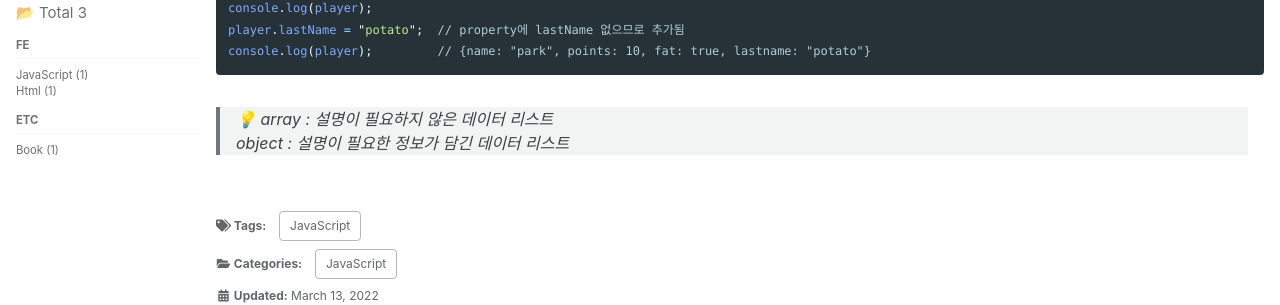
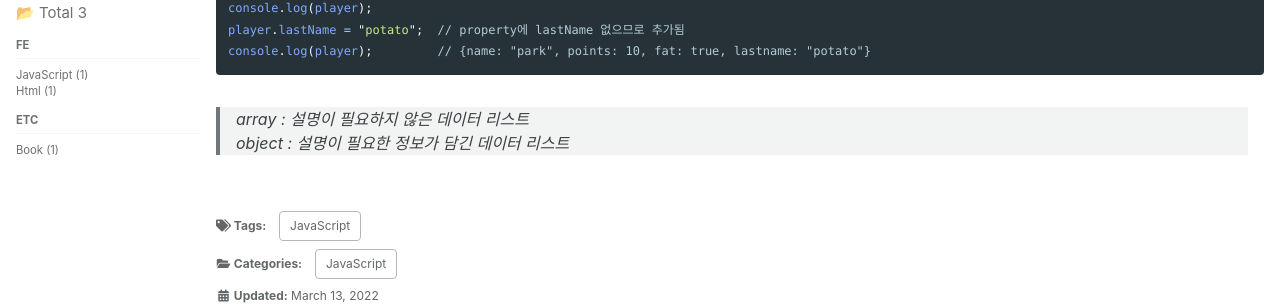
Before and after one commit to pkwesst/pkwesst.github.io, a Jekyll site: the page built from _posts/2022-03-13-test-1.md, in a window 1280 px wide and 900 px high, scrolled down 2597 px. Shown: the part 151-456 px from the top of the window. Built offline with Jekyll 4.4.1, drawn with Linux system fonts in a browser that asks for light colours; cached includes are drawn as plain includes; comment, search, counter and statistics services are not loaded.

````diff
--- a/_posts/2022-03-13-test-1.md
+++ b/_posts/2022-03-13-test-1.md
@@ -113,5 +113,5 @@ player.lastName = "potato";  // property에 lastName 없으므로 추가됨
 console.log(player);         // {name: "park", points: 10, fat: true, lastname: "potato"}
 ```
 
->💡 array : 설명이 필요하지 않은 데이터 리스트
-><br>   object : 설명이 필요한 정보가 담긴 데이터 리스트
+> array : 설명이 필요하지 않은 데이터 리스트
+><br>object : 설명이 필요한 정보가 담긴 데이터 리스트
````
